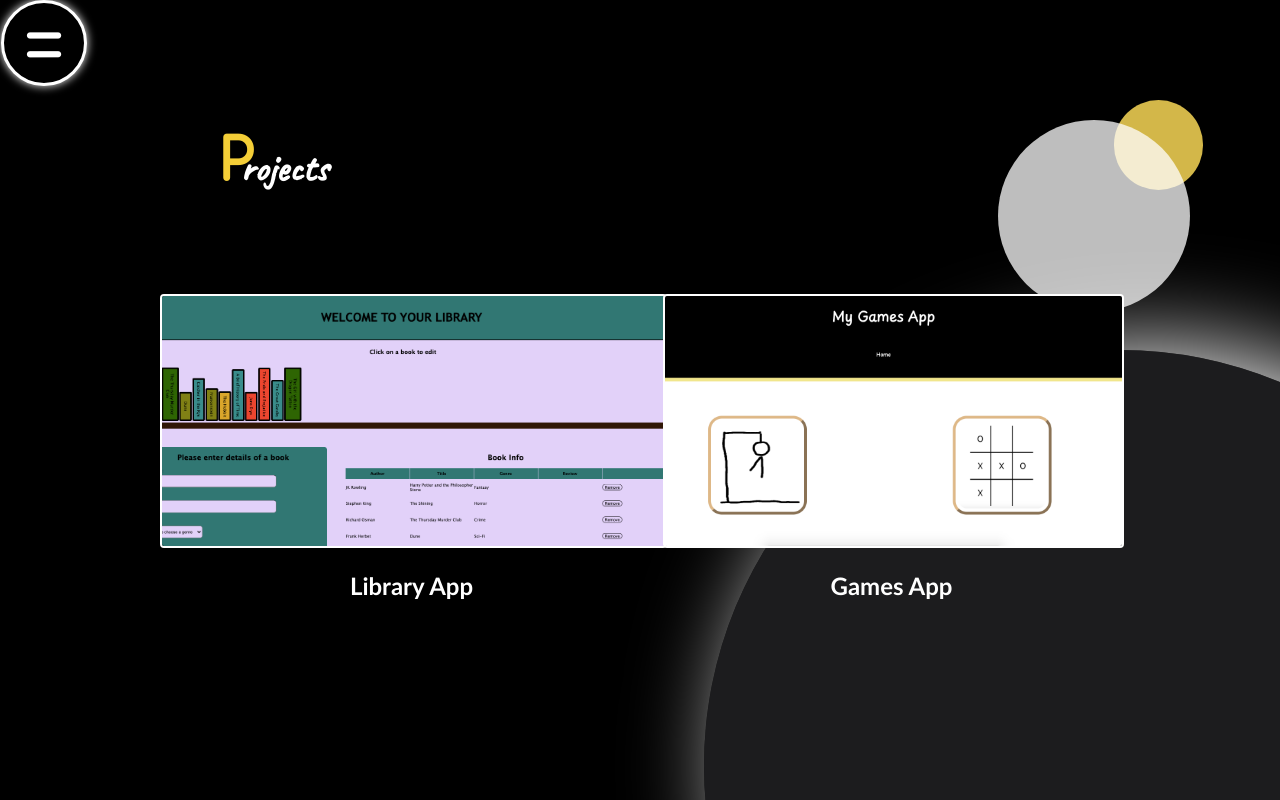
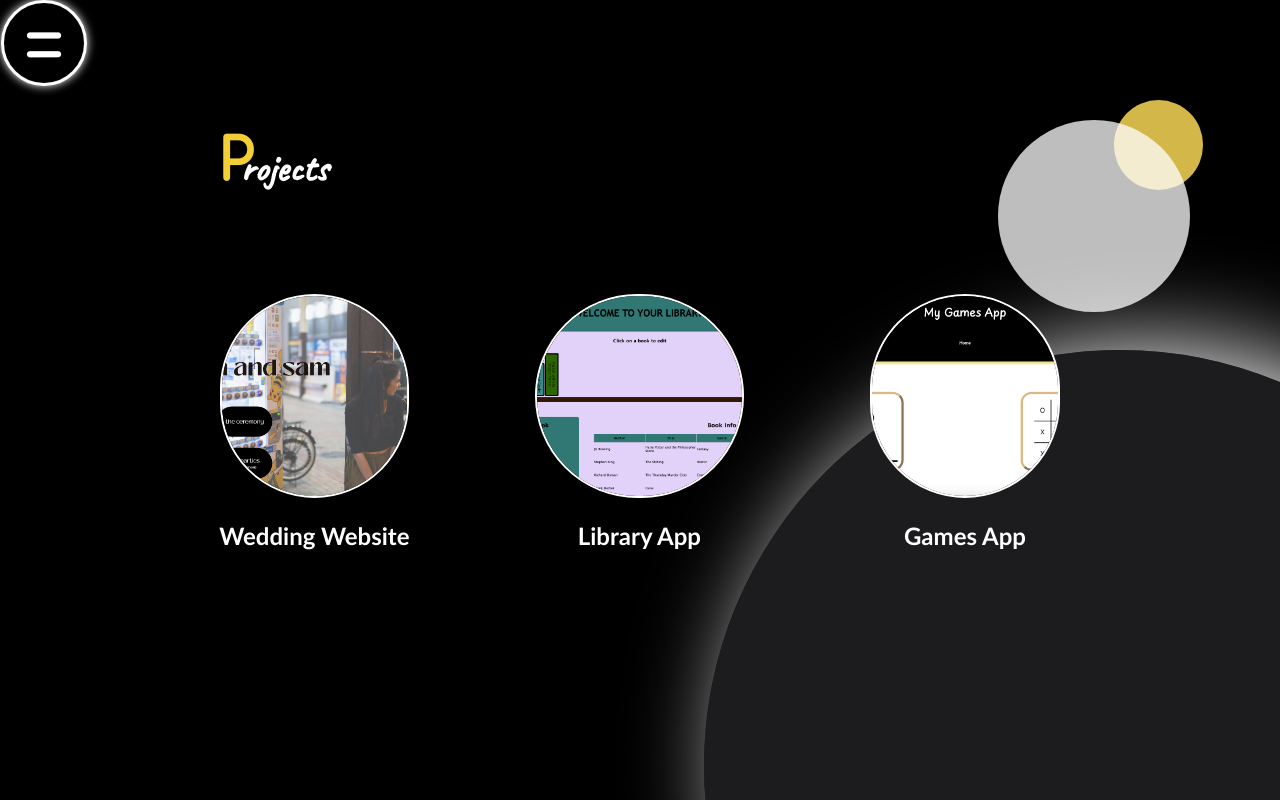
Before and after one commit to SamBaldwin4566/portfolio, a React (Create React App) app: page /projects in a window 1280 px wide. Built offline with nearby package versions, Linux system fonts and the light colour scheme.

Commit message:
added new project

```diff
--- a/src/App.css
+++ b/src/App.css
@@ -33,6 +33,7 @@ body {
   top: 33px;
   left:3px;
   width:6%;
+  text-decoration: none;
 
 }
 
@@ -166,6 +167,7 @@ body {
   left:1px;
   z-index:100;
   box-shadow: 0px 0px 10px;
+  transition-duration: 1s;
 
 
 }
@@ -213,6 +215,8 @@ body {
   margin-bottom: -20px;
   width: 80%;
   min-width:37px;
+  transition-duration: 0.5s;
+  text-decoration: underline black;
 
 
 
@@ -222,6 +226,7 @@ body {
   font-size: max(2vw,15px);
   width: 80%;
   background-color: rgb(241, 192, 200);
+  text-decoration: underline rgb(241, 192, 200);
   transition-duration: 0.5s;
   color:black;
 
@@ -232,7 +237,8 @@ body {
 .iconText {
   font-size: 15px;
   /* display:none */
-  text-decoration: none;
+
+  border-bottom: red 2px;
   font-family:"Caveat", sans-serif;
 }
 
@@ -247,13 +253,13 @@ body {
   margin-bottom: -20px;
   width: 80%;
   min-width:37px;
-
+  text-decoration: underline #f4ce37;
 
 
 }
 .active .icon:hover {
   font-size: max(2vw,15px);
-
+  text-decoration: underline #f4ce37;
   width: 80%;
   transition-duration: 0.5s;
 }
@@ -583,11 +589,11 @@ tr {
   width: 30%;
   height: 400px;
   object-fit: cover;
-  object-position: 75% 25%;
-  margin-top:30px;
+  object-position: 50% 50%;
+  margin-top:100px;
   margin: auto;
-  padding: 30px 10px 30px 10px;
-  box-shadow: 10px 10px 5px #aaaaaa;
+  padding: 10px 10px 10px 10px;
+  border-radius: 20%;
   background-color: white;
 }
 .textHobbies {
@@ -596,6 +602,7 @@ tr {
   margin-top: 80px;
   margin-left:15px;
   width:95%;
+  margin-bottom:60px;
 }
 
 @media screen and (max-width: 900px){
@@ -871,7 +878,7 @@ tr {
 
 
 
-#projectsContainer {
+.projectsContainer {
   display: flex;
   justify-content: space-between;
   width:75%;
@@ -883,18 +890,18 @@ tr {
 }
 
 .projectsImg {
-  width: 100%;
-  border-radius:4px;
+  width: 60%;
+  border-radius:200px;
   border:white 2px solid;
-  height: min(25vw,250px);
-  min-height:120px;
-  object-fit: cover;
-  object-position: 75% 25%;
+  height: 200px;
+  object-fit:cover;
+  object-position: 50% 50%;
+  transition-duration: 0.5s;
 
 }
 
 @media screen and (max-width: 900px) {
-  #projectsContainer {
+  .projectsContainer {
     display:inline;
     width: 60%;
     margin: auto;
@@ -910,5 +917,10 @@ tr {
 }
 
 .projectsImg:hover {
-  box-shadow: 0px 0px 10px white
+  box-shadow: 0px 0px 10px white;
+  border-radius:4px;
+  transition-duration: 0.5s;
+  width: 90%;
+  height:200px
+
 }
--- a/src/components/projects.js
+++ b/src/components/projects.js
@@ -1,6 +1,6 @@
 import library from '../images/LibraryApp.png'
-import cloneWebpage from '../images/CloneWebpage.png'
 import gamesApp from '../images/GamesApp.png'
+import wedding from '../images/WeddingWebsite.png'
 
 function Projects() {
 
@@ -13,16 +13,19 @@ function Projects() {
             <h1 className="name"><span className="firstLetter"><b>P</b></span>rojects</h1>
 
 
-                <div id="projectsContainer">
+                <div class="projectsContainer">
+                    <div id="wedding">
+                        <a href="http://sbaldwin-wedding.netlify.app" target="_blank" rel="noreferrer"><img class="projectsImg" src={wedding} alt=""></img></a>
+                        <h1>Wedding Website</h1>
+                    </div>
                     <div id="library">
-                        <a href="http://sbaldwin-library.netlify.app" target="_blank" rel="noreferrer"><img class="projectsImg" src={library}></img></a>
+                        <a href="http://sbaldwin-library.netlify.app" target="_blank" rel="noreferrer"><img class="projectsImg" src={library} alt=""></img></a>
                         <h1>Library App</h1>
                     </div>
                     <div id="gamesApp">
-                        <a href="http://sbaldwin-games-app.netlify.app" target="_blank" rel="noreferrer"><img class="projectsImg" src={gamesApp}></img></a>
+                        <a href="http://sbaldwin-games-app.netlify.app" target="_blank" rel="noreferrer"><img class="projectsImg" src={gamesApp} alt=""></img></a>
                         <h1>Games App</h1>
                     </div>
-
 
                 </div>
 
```
Also changed, not shown: src/images/WeddingWebsite.png (added).
